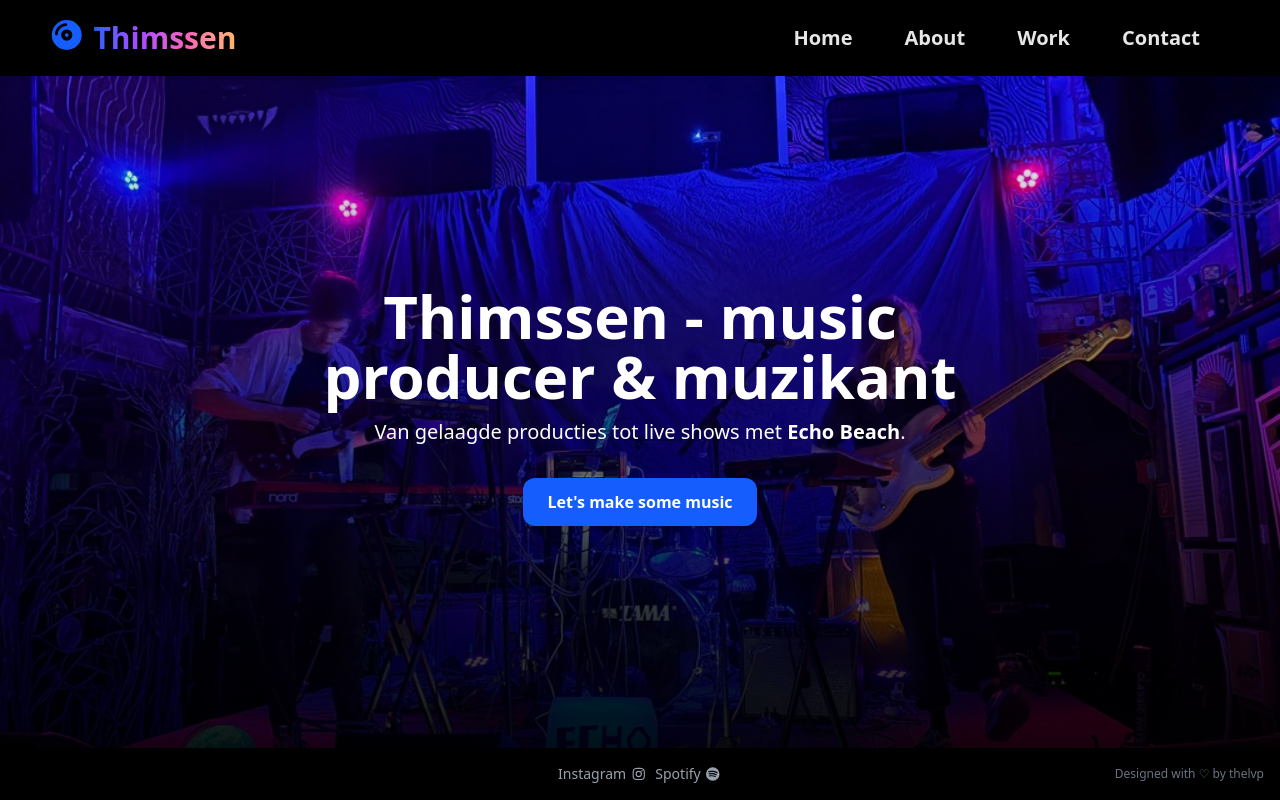
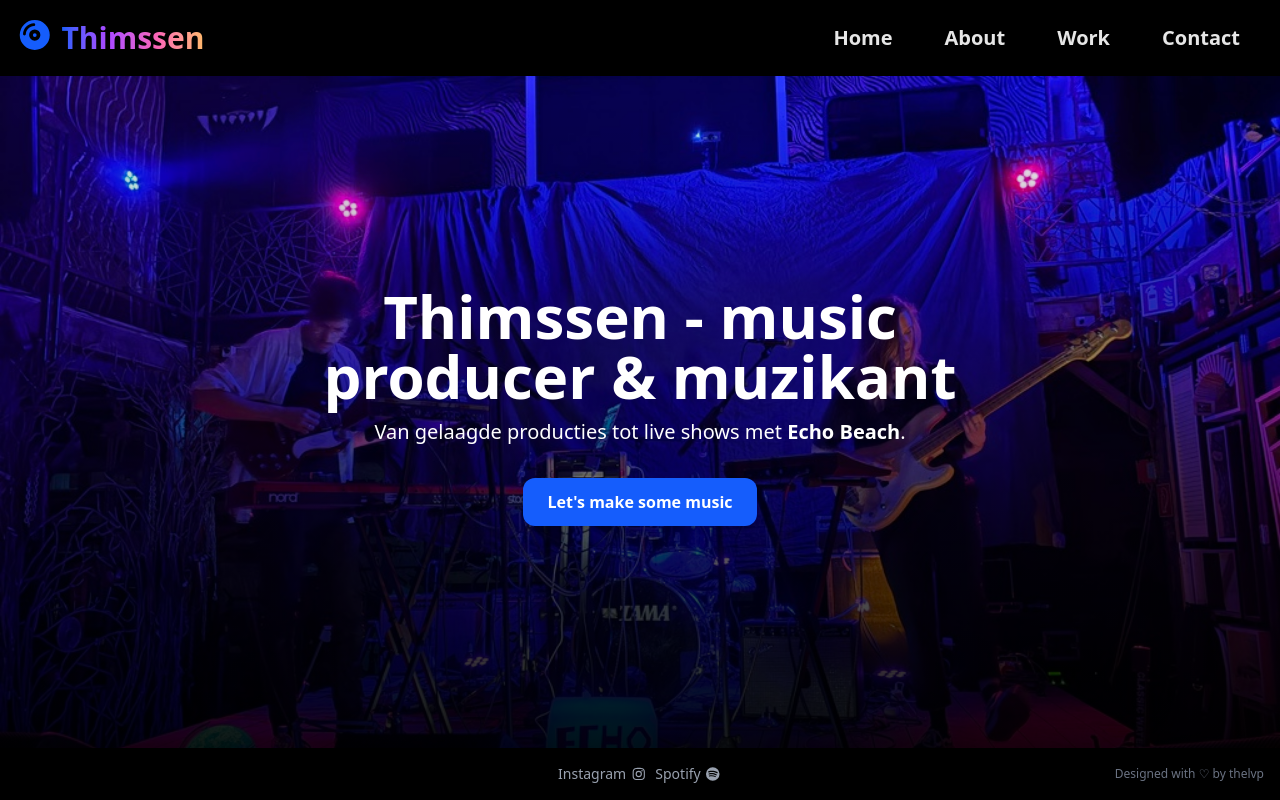
Before and after one commit to thelvp/thimssen, a React (Vite) app: page / in a window 1280 px wide. Built offline with nearby package versions, Linux system fonts and the light colour scheme; the HTML template or start-up script is replaced by a standard one.

Commit message:
Margin/padding update navbar

```diff
--- /dev/null
+++ b/src/components/Navbar/MobileNavbarMenu.tsx
@@ -0,0 +1,10 @@
+import { faBars } from '@fortawesome/free-solid-svg-icons';
+import { FontAwesomeIcon } from '@fortawesome/react-fontawesome';
+
+export const MobileNavbarMenu = () => {
+  return (
+    <div>
+      <FontAwesomeIcon icon={faBars} className="px-4 text-white sm:text-xl" />
+    </div>
+  );
+};
--- a/src/components/Navbar/Navbar.tsx
+++ b/src/components/Navbar/Navbar.tsx
@@ -3,20 +3,22 @@ import { NavbarLink } from './NavbarLink';
 import { Logo } from '../Logo/Logo';
 import { useIsMobile } from '../../hooks/useIsMobile';
 import { NAV_ITEMS } from '../../data/NAV_ITEMS';
+import { MobileNavbarMenu } from './MobileNavbarMenu';
 
 export const Navbar = () => {
   const isMobile = useIsMobile();
 
   return (
     <nav role="navigation" aria-label="Primary">
-      <div className="flex w-full items-center justify-between py-5 sm:px-8">
-        <Link to="/" className="mx-4">
+      <div className="flex w-full items-center justify-between px-4 py-5">
+        {/* Logo  */}
+        <Link to="/" className="">
           <Logo />
         </Link>
 
         {/* Desktop links */}
         {!isMobile && (
-          <ul className="md:gap-13 flex flex-wrap items-center gap-4 pr-6 sm:gap-4 sm:pr-8 md:pr-12">
+          <ul className="md:gap-13 flex flex-wrap items-center gap-4 pr-6">
             {NAV_ITEMS.map((item) => (
               <NavbarLink
                 key={item.href}
@@ -28,12 +30,8 @@ export const Navbar = () => {
           </ul>
         )}
 
-        {/* Mobile menu component will be added separately and rendered here */}
-        {isMobile && (
-          <div className="sm:hidden" aria-hidden="false">
-            {/* TODO: replace this placeholder with <MobileMenu /> component */}
-          </div>
-        )}
+        {/* Mobile menu */}
+        {isMobile && <MobileNavbarMenu />}
       </div>
     </nav>
   );
--- a/src/hooks/useIconMap.tsx
+++ /dev/null
@@ -1,16 +0,0 @@
-import type { IconProp } from '@fortawesome/fontawesome-svg-core';
-import {
-  faHome,
-  faUser,
-  faEnvelope,
-  faHeadphones,
-} from '@fortawesome/free-solid-svg-icons';
-
-const iconMap: Record<string, IconProp> = {
-  Home: faHome as IconProp,
-  About: faUser as IconProp,
-  Work: faHeadphones as IconProp,
-  Contact: faEnvelope as IconProp,
-};
-
-export default iconMap;
```
